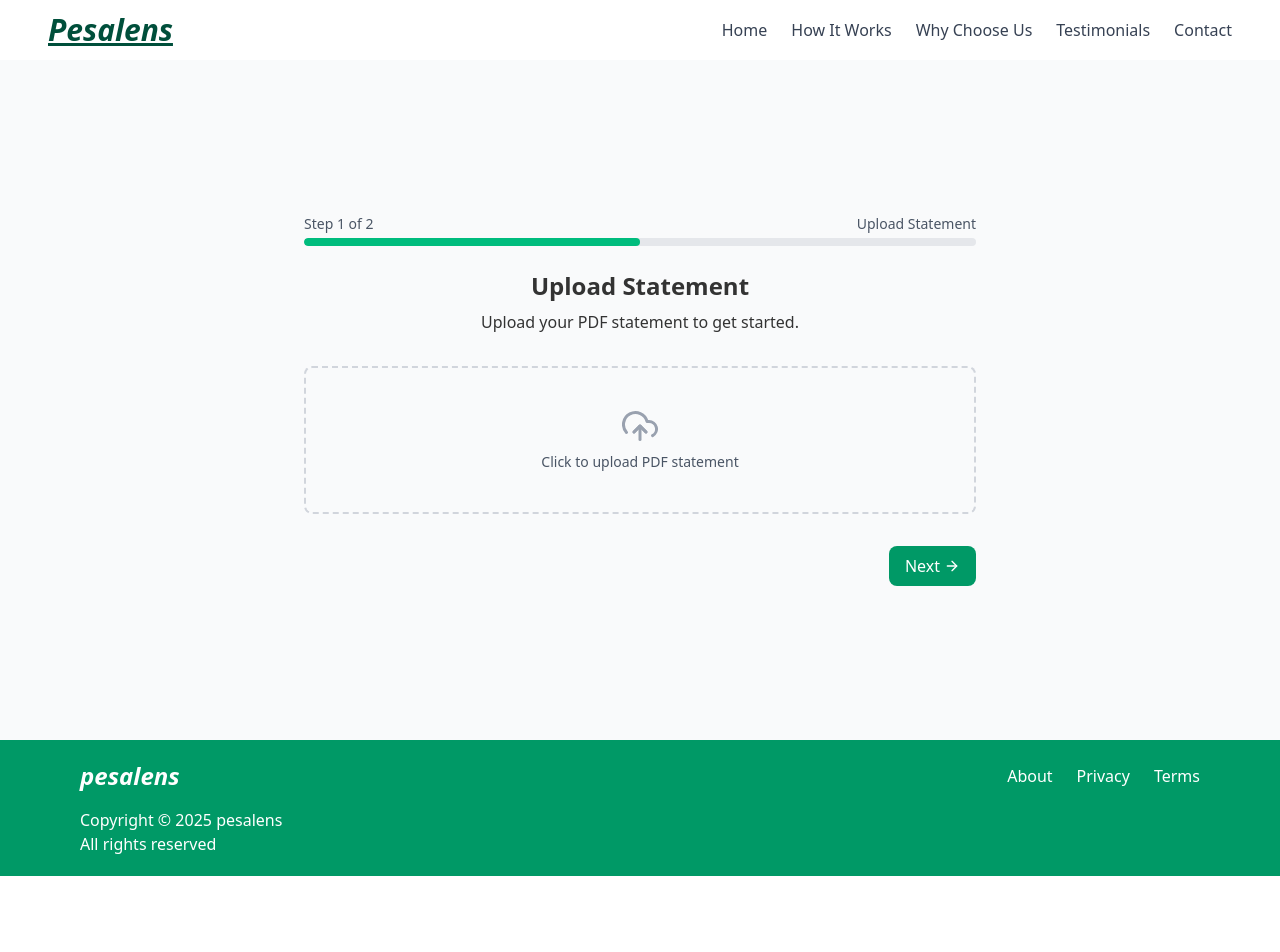
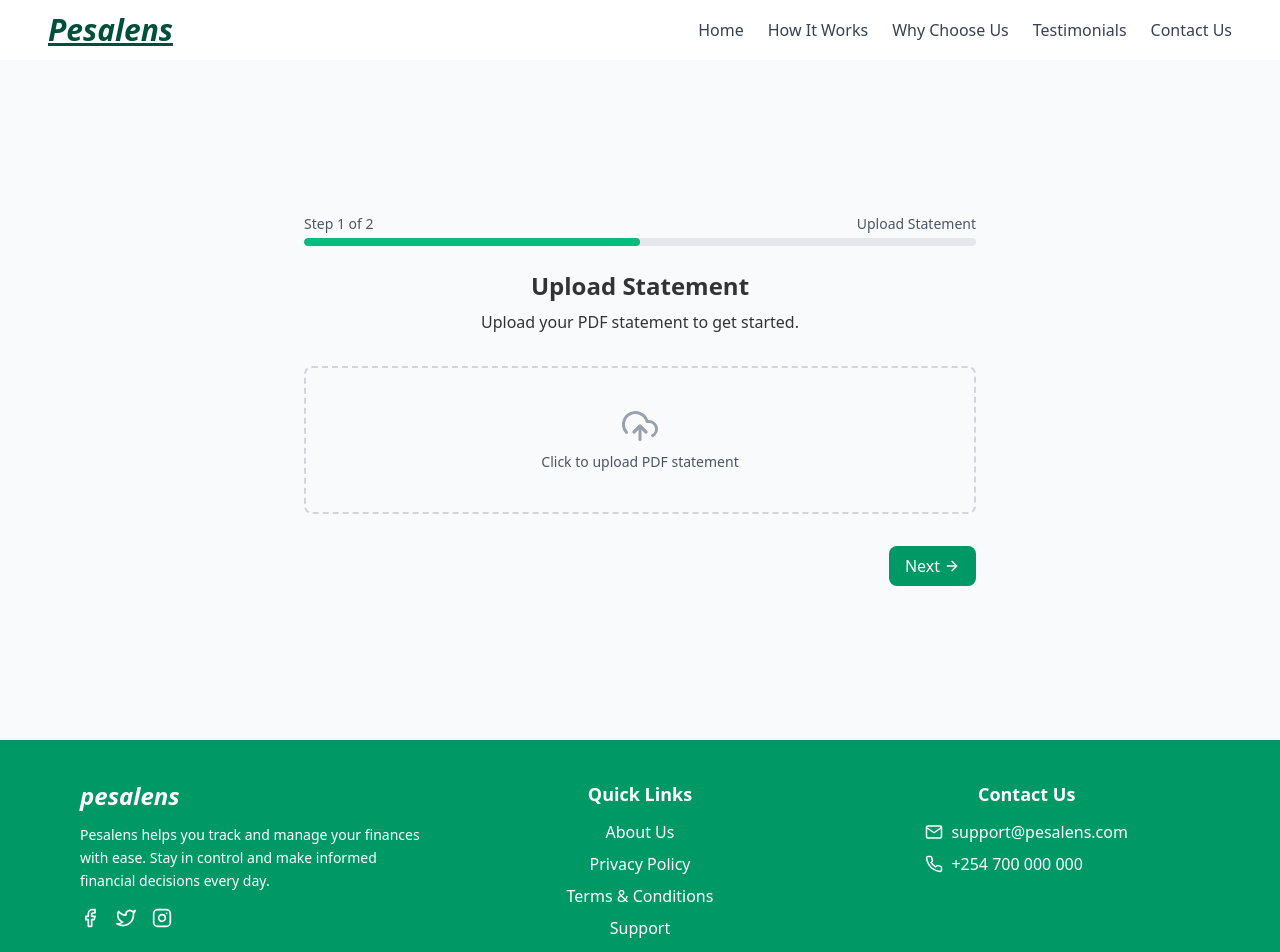
Before and after one commit to samuelkaranja/pesalens, a React (Vite) app: page /upload-statement in a window 1280 px wide. Shown: the top 952 px of the page. Before the commit the page ends 876 px from the top, so only its background shows below. Built offline with nearby package versions, Linux system fonts and the light colour scheme.

Commit message:
Implemented redux toolkit and redesigned the footer

```diff
--- a/package.json
+++ b/package.json
@@ -11,11 +11,14 @@
   },
   "dependencies": {
     "@fontsource/inter": "^5.2.6",
+    "@reduxjs/toolkit": "^2.8.2",
     "@tailwindcss/vite": "^4.1.11",
     "react": "^19.1.1",
     "react-dom": "^19.1.1",
     "react-icons": "^5.5.0",
-    "react-router-dom": "^7.8.0"
+    "react-redux": "^9.2.0",
+    "react-router-dom": "^7.8.0",
+    "react-toastify": "^11.0.5"
   },
   "devDependencies": {
     "@eslint/js": "^9.32.0",
--- a/src/App.tsx
+++ b/src/App.tsx
@@ -5,6 +5,7 @@ import Footer from "./components/Footer/Footer";
 import Navbar from "./components/Navbar/Navbar";
 import Home from "./pages/Home/Home";
 import UploadStatement from "./pages/UploadStatement/UploadStatement";
+import { ToastContainer } from "react-toastify";
 
 function App() {
   useEffect(() => {
@@ -24,6 +25,7 @@ function App() {
         </Routes>
         <Footer />
       </Router>
+      <ToastContainer />
     </>
   );
 }
--- a/src/components/Footer/Footer.tsx
+++ b/src/components/Footer/Footer.tsx
@@ -1,38 +1,114 @@
 import React from "react";
+import {
+  FiFacebook,
+  FiTwitter,
+  FiInstagram,
+  FiMail,
+  FiPhone,
+} from "react-icons/fi";
 
 const Footer: React.FC = () => {
   return (
-    <section className="bg-emerald-600 px-20 py-5 text-white">
-      <div className="flex flex-col md:flex-row justify-between items-center gap-6">
-        {/* Logo */}
-        <div className="text-2xl font-bold italic">pesalens</div>
+    <footer
+      id="footer"
+      className="bg-emerald-600 text-white px-6 md:px-20 py-10"
+    >
+      <div className="grid grid-cols-1 md:grid-cols-3 gap-10">
+        {/* Company Info */}
+        <div>
+          <h2 className="text-2xl font-bold italic mb-3">pesalens</h2>
+          <p className="text-sm leading-relaxed">
+            Pesalens helps you track and manage your finances with ease. Stay in
+            control and make informed financial decisions every day.
+          </p>
+          <div className="flex gap-4 mt-4">
+            <a
+              href="#"
+              aria-label="Facebook"
+              className="hover:text-emerald-300"
+            >
+              <FiFacebook size={20} />
+            </a>
+            <a href="#" aria-label="Twitter" className="hover:text-emerald-300">
+              <FiTwitter size={20} />
+            </a>
+            <a
+              href="#"
+              aria-label="Instagram"
+              className="hover:text-emerald-300"
+            >
+              <FiInstagram size={20} />
+            </a>
+          </div>
+        </div>
 
-        {/* Links */}
-        <ul className="flex flex-col md:flex-row gap-4 md:gap-6 text-center md:text-left">
+        {/* Quick Links */}
+        <div className="flex flex-col items-center">
+          <h3 className="font-semibold text-lg mb-3">Quick Links</h3>
+          <ul className="space-y-2 text-center">
             <li>
-            <a href="#home" className="hover:text-emerald-300">
-              About
+              <a
+                href="#about"
+                className="hover:text-emerald-300 hover:underline"
+              >
+                About Us
               </a>
             </li>
             <li>
-            <a href="#how" className="hover:text-emerald-300">
-              Privacy
+              <a
+                href="#privacy"
+                className="hover:text-emerald-300 hover:underline"
+              >
+                Privacy Policy
               </a>
             </li>
             <li>
-            <a href="#features" className="hover:text-emerald-300">
-              Terms
+              <a
+                href="#terms"
+                className="hover:text-emerald-300 hover:underline"
+              >
+                Terms & Conditions
+              </a>
+            </li>
+            <li>
+              <a
+                href="#support"
+                className="hover:text-emerald-300 hover:underline"
+              >
+                Support
               </a>
             </li>
           </ul>
         </div>
-      <div>
-        <p className="text-left mt-4 text-md">
-          Copyright &copy; {new Date().getFullYear()} pesalens <br /> All rights
-          reserved
-        </p>
+
+        {/* Contact Info */}
+        <div className="flex flex-col items-center">
+          <h3 className="font-semibold text-lg mb-3">Contact Us</h3>
+          <ul className="space-y-2 text-center">
+            <li className="flex items-center gap-2">
+              <FiMail size={18} />
+              <a
+                href="mailto:support@pesalens.com"
+                className="hover:text-emerald-300"
+              >
+                support@pesalens.com
+              </a>
+            </li>
+            <li className="flex items-center gap-2">
+              <FiPhone size={18} />
+              <a href="tel:+254700000000" className="hover:text-emerald-300">
+                +254 700 000 000
+              </a>
+            </li>
+          </ul>
         </div>
-    </section>
+      </div>
+
+      {/* Footer Bottom */}
+      <div className="border-t border-emerald-400 mt-10 pt-4 text-center text-sm">
+        <p>&copy; {new Date().getFullYear()} Pesalens. All rights reserved.</p>
+      </div>
+    </footer>
   );
 };
 
--- a/src/components/MpesaStatementUpload/MpesaStatementUpload.tsx
+++ b/src/components/MpesaStatementUpload/MpesaStatementUpload.tsx
@@ -5,6 +5,7 @@ import {
   FiArrowRight,
   FiArrowLeft,
 } from "react-icons/fi";
+import { toast } from "react-toastify";
 
 const MpesaStatementUpload: React.FC = () => {
   const [step, setStep] = useState<1 | 2>(1);
@@ -19,7 +20,15 @@ const MpesaStatementUpload: React.FC = () => {
 
   const handleNext = () => {
     if (!file) {
-      alert("Please upload your M-Pesa statement file first.");
+      toast.error("Please upload your M-Pesa statement file first.", {
+        position: "top-center",
+        autoClose: 5000,
+        hideProgressBar: false,
+        closeOnClick: true,
+        pauseOnHover: true,
+        draggable: true,
+        progress: undefined,
+      });
       return;
     }
     setStep(2);
@@ -30,7 +39,15 @@ const MpesaStatementUpload: React.FC = () => {
   const handleSubmit = (e: React.FormEvent) => {
     e.preventDefault();
     if (!code.trim()) {
-      alert("Please enter the statement code.");
+      toast.error("Please enter the statement code.", {
+        position: "top-center",
+        autoClose: 5000,
+        hideProgressBar: false,
+        closeOnClick: true,
+        pauseOnHover: true,
+        draggable: true,
+        progress: undefined,
+      });
       return;
     }
     console.log("File:", file);
--- a/src/components/Navbar/Navbar.tsx
+++ b/src/components/Navbar/Navbar.tsx
@@ -66,12 +66,12 @@ const Navbar: React.FC = () => {
               Testimonials
             </a>
           </li>
-          <li>
+          <li onClick={() => scrollToSection("footer")}>
             <a
               href="#contact"
               className="hover:text-emerald-700 hover:underline"
             >
-              Contact
+              Contact Us
             </a>
           </li>
           {/* <li>
--- /dev/null
+++ b/src/store/store.ts
@@ -0,0 +1,8 @@
+import { configureStore } from "@reduxjs/toolkit";
+
+export const store = configureStore({
+  reducer: {},
+});
+
+export type RootState = ReturnType<typeof store.getState>;
+export type AppDispatch = typeof store.dispatch;
```
Also changed, not shown: 1 other file (tests, documents, lock files or other folders). Lines whose indentation alone changed are shown as unchanged.
